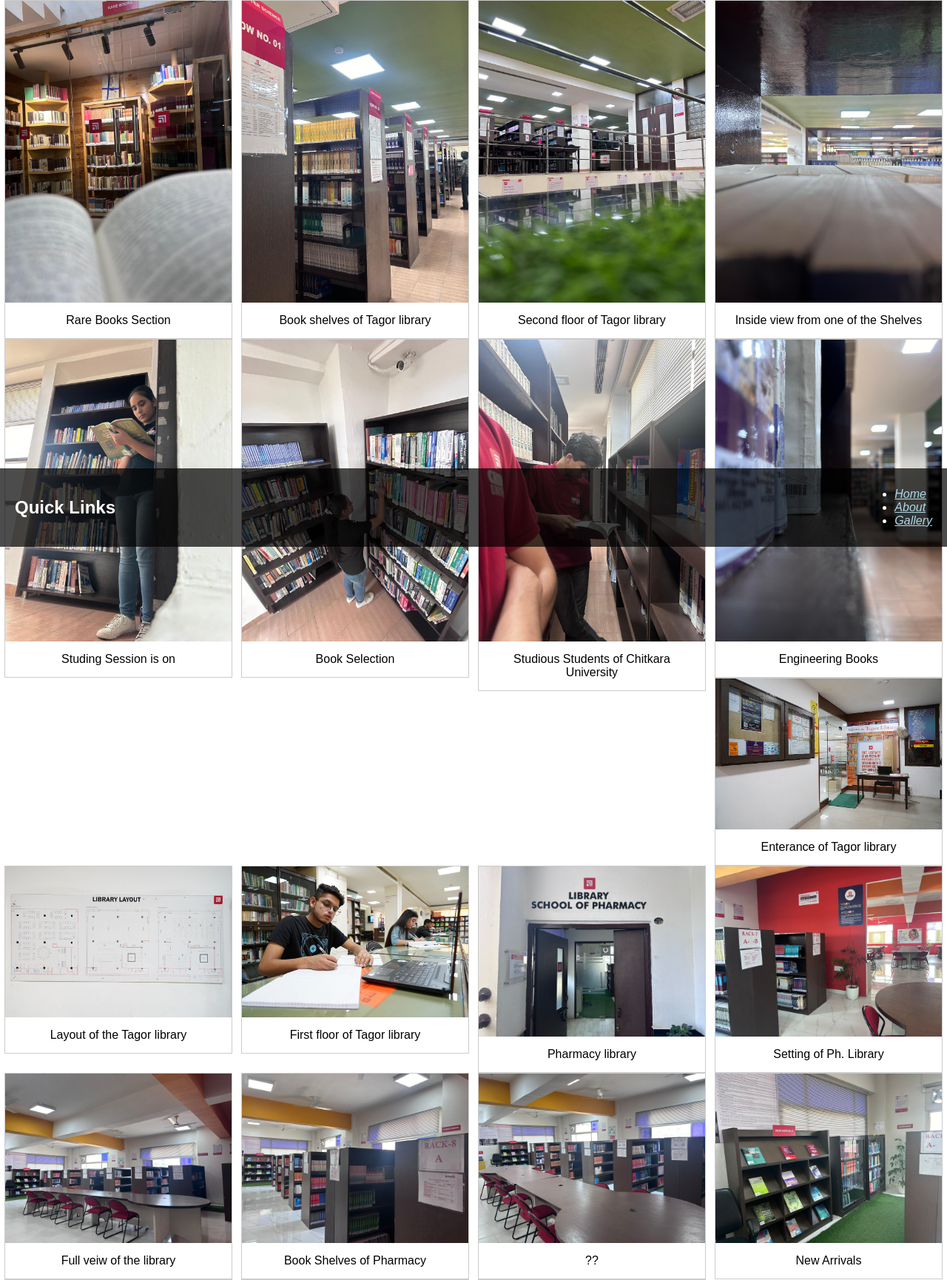
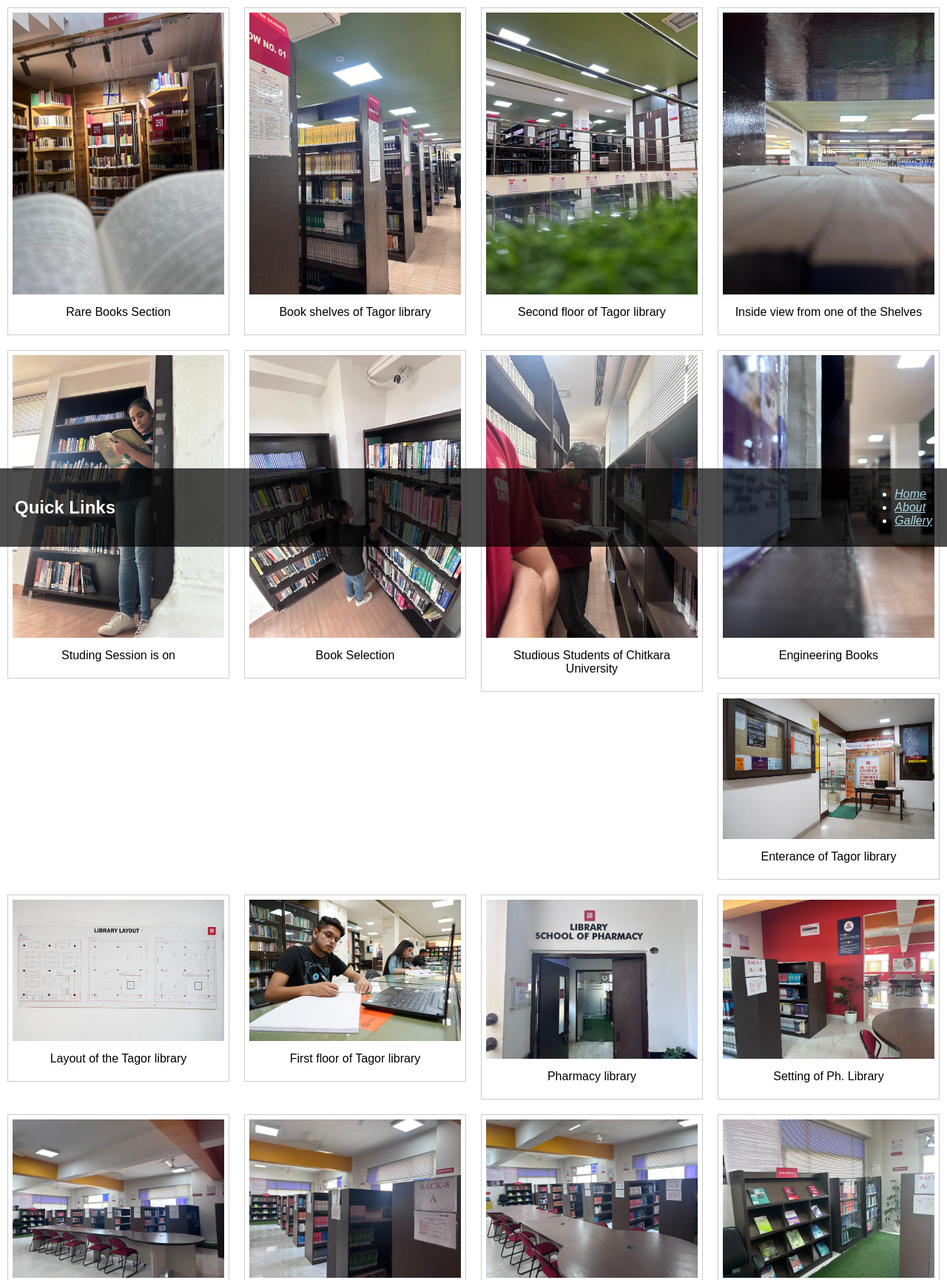
Before and after one commit to S-lentOne/Library-Website, a PHP site: page /Gallery.html in a window 1280 px wide. Shown: the part 60-1790 px from the top of the page at 74% size. Run offline with PHP 8.4, Linux system fonts and the light colour scheme.

Commit message:
Update Project.css

```diff
--- a/Project.css
+++ b/Project.css
@@ -468,7 +468,16 @@ button:hover {
 	font-style: normal;
 	text-decoration: none;
 }
-div.gallery {
+#myImg {
+	border-radius: 5px;
+	cursor: pointer;
+	transition: 0.3s;
+  }
+
+  #myImg:hover {opacity: 0.7;}
+
+  div.gallery {
+	padding: 6px;
 	border: 1px solid #ccc;
   }
 
@@ -491,7 +500,7 @@ div.gallery {
   }
 
   .responsive {
-	padding: 0 6px;
+	padding: 10px;
 	float: left;
 	width: 24.99999%;
   }
```
